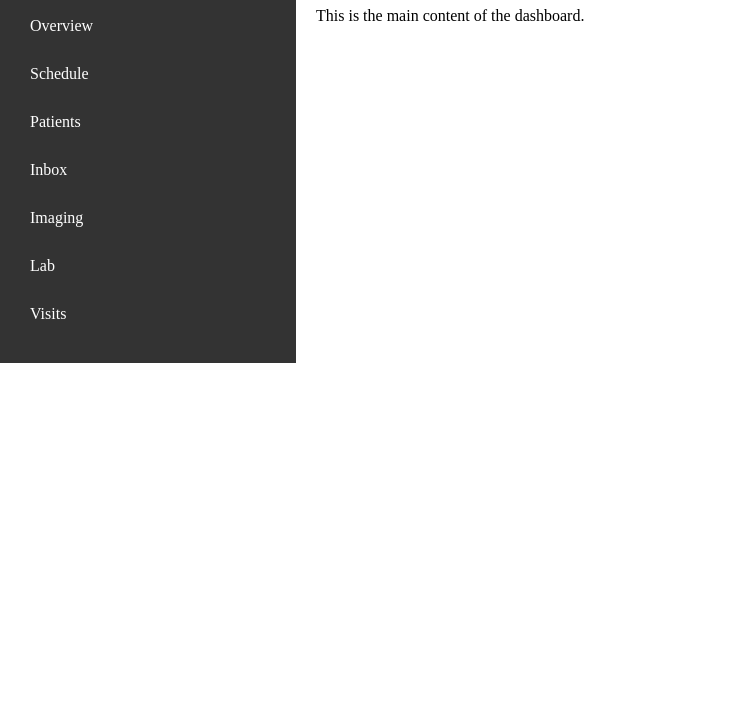
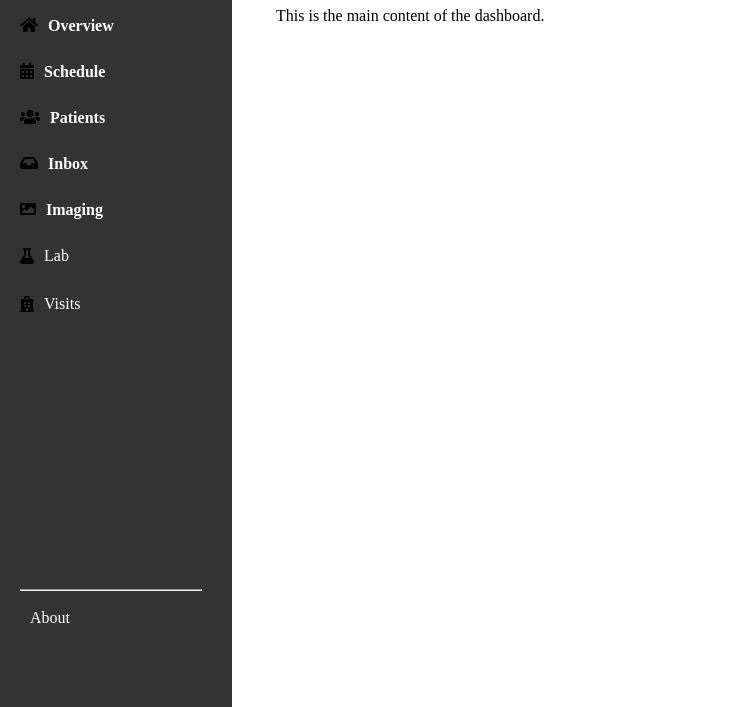
Before and after one commit to reagan17/HCentric, a plain HTML site: page index.html in a window 1280 px wide. Shown: the part 93-800 px from the top of the page, without its empty margins (0-748 px from the left). Drawn offline with Linux system fonts and the light colour scheme.

Commit message:
added few changes to the css

```diff
--- a/css/style.css
+++ b/css/style.css
@@ -7,9 +7,11 @@ body {
 
 /* Style for the navigation panel */
 .navigation {
-    width: 20%;
+    width: 15%;
     background-color: #333333;
     padding: 20px;
+    height: 100vh;
+    position: fixed;
 }
 
 .navigation h1{
@@ -23,6 +25,8 @@ body {
 
 .navigation li {
     margin-bottom: 10px;
+    display: flex;
+    align-items: center;
 }
 
 .navigation a {
@@ -34,14 +38,64 @@ body {
 
 .navigation a:hover {
     background-color: darkgreen;
+    width: 100%;
 }
 
 .navigation a.active {
     background-color: darkgreen;
+    width: 100%;
 }
+
+.bottom-nav {
+    position: absolute;
+    bottom: 100px;
+}
+.bottom-nav hr{
+    width: 300%;
+}
+.bottom-nav li {
+    width: 100%;
+}
+.bottom-nav a:hover{
+    background-color: darkgreen;
+}
+.bottom-nav a.active {
+    background-color: darkgreen;
+}
+/* .bottom-nav {
+    position: absolute;
+    bottom: 20px;
+    width: 100%;
+}
+
+.bottom-nav li {
+    width: 80%;
+}
+
+.bottom-nav hr{
+    width: 80%;
+    left: 10px;
+} */
 
 /* Style for the dashboard */
 .dashboard {
     flex-grow: 1;
     padding: 20px;
+    margin-left: 20%;
 }
+.bottom-nav {
+    position: absolute;
+    bottom: 100px;
+}
+.bottom-nav hr{
+    width: 300%;
+}
+.bottom-nav li {
+    width: 100%;
+}
+.bottom-nav a:hover{
+    background-color: darkgreen;
+}
+.bottom-nav a.active {
+    background-color: darkgreen;
+}
--- a/index.html
+++ b/index.html
@@ -5,19 +5,25 @@
     <meta name="viewport" content="width=device-width, initial-scale=1.0">
     <title>Home</title>
     <link rel="stylesheet" type='text/css' href="css/style.css">
+    <link rel="stylesheet" href="https://cdnjs.cloudflare.com/ajax/libs/font-awesome/5.15.3/css/all.min.css">
 </head>
 <body>
     <!-- Navigation panel content -->
      <div class="navigation">
         <h1>Hclinc</h1>
         <ul>
-            <li><a href="#">Overview</a></li>
-            <li><a href="#">Schedule</a></li>
-            <li><a href="#">Patients</a></li>
-            <li><a href="#">Inbox</a></li>
-            <li><a href="#">Imaging</a></li>
-            <li><a href="#">Lab</a></li>
-            <li><a href="#">Visits</a></li>
+            <li class="fas fa-home"><a href="#">Overview</a></li>
+            <li class="fas fa-calendar-alt"><a href="#">Schedule</a></li>
+            <li class="fas fa-users"><a href="#">Patients</a></li>
+            <li class="fas fa-inbox"><a href="#">Inbox</a></li>
+            <li class="fas fa-image"><a href="#">Imaging</a></li>
+            <li><i class="fas fa-flask"></i><a href="#">Lab</a></li>
+            <li><i class="fas fa-hospital"></i><a href="#">Visits</a></li>
+
+            <div class="bottom-nav">
+                <hr class>
+                <li><a href="#">About</a></li>
+            </div>
         </ul>
     </div>
     <div class="dashboard">
```
